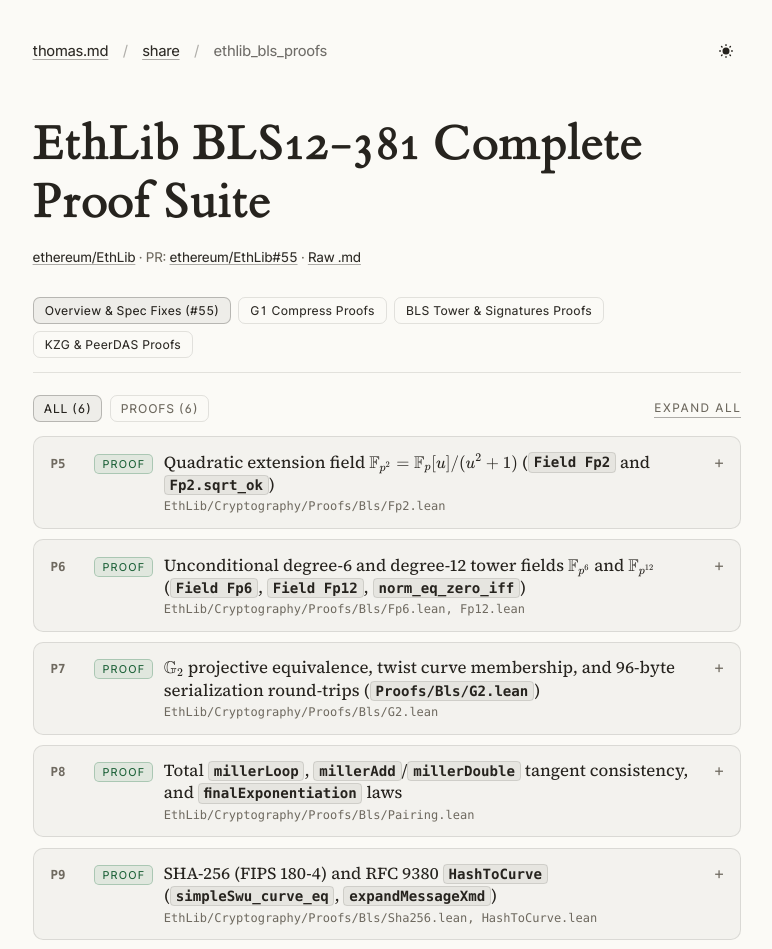
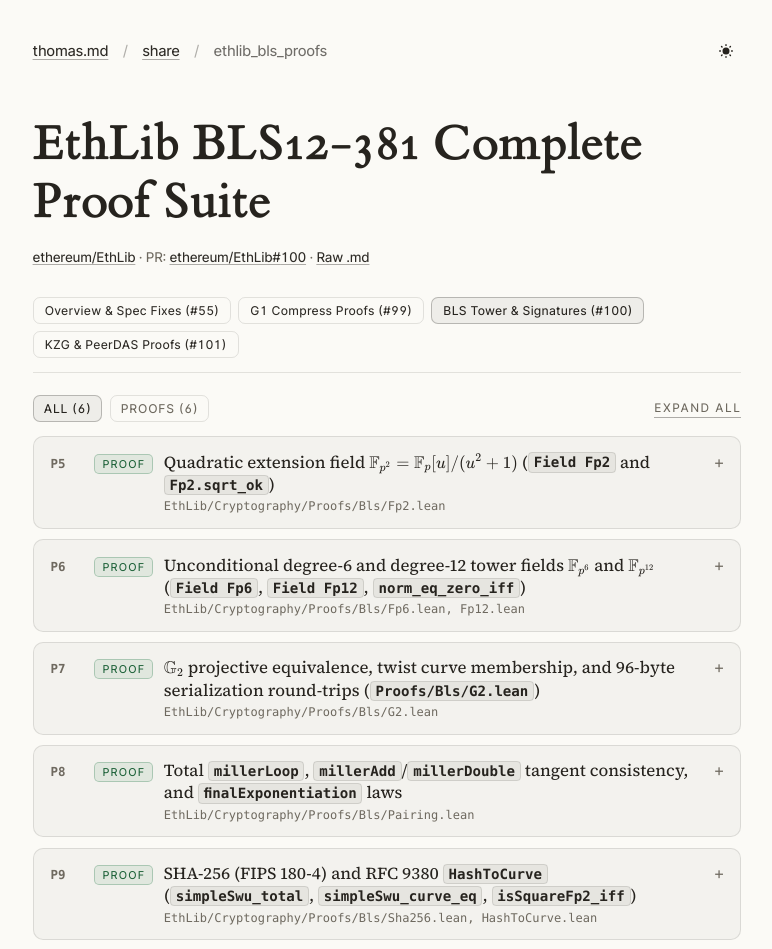
Before and after one commit to Th0rgal/share.thomas.md, a Next.js app: page /ethlib_bls_proofs in a window 1280 px wide. Shown: the top 949 px of the page, without its empty margins (253-1025 px from the left). Built offline with nearby package versions, Linux system fonts and the light colour scheme.

Commit message:
chore(ethlib): link PRs #55, #99, #100, #101 and add simpleSwu_total

```diff
--- a/app/ethlib_audit_report/ReportClient.tsx
+++ b/app/ethlib_audit_report/ReportClient.tsx
@@ -327,19 +327,19 @@ export default function ReportClient({
           href="/ethlib_compress_proofs"
           className={`report-tab ${activeTab === "compress" ? "is-active" : ""}`}
         >
-          G1 Compress Proofs
+          G1 Compress Proofs (#99)
         </a>
         <a
           href="/ethlib_bls_proofs"
           className={`report-tab ${activeTab === "bls" ? "is-active" : ""}`}
         >
-          BLS Tower &amp; Signatures Proofs
+          BLS Tower &amp; Signatures (#100)
         </a>
         <a
           href="/ethlib_kzg_xmss_proofs"
           className={`report-tab ${activeTab === "kzg" ? "is-active" : ""}`}
         >
-          KZG &amp; PeerDAS Proofs
+          KZG &amp; PeerDAS Proofs (#101)
         </a>
       </nav>
 
--- a/app/ethlib_audit_report/data.ts
+++ b/app/ethlib_audit_report/data.ts
@@ -186,22 +186,22 @@ theorem pairing_zero_left (q : G2) : pairing G1.zero q = Fp12.one`,
     id: 'P9',
     severity: 'Proof',
     component: 'EthLib/Cryptography/Proofs/Bls/Sha256.lean, HashToCurve.lean',
-    title: 'SHA-256 (FIPS 180-4) and RFC 9380 `HashToCurve` (`simpleSwu_curve_eq`, `expandMessageXmd`)',
+    title: 'SHA-256 (FIPS 180-4) and RFC 9380 `HashToCurve` (`simpleSwu_total`, `simpleSwu_curve_eq`, `isSquareFp2_iff`)',
     issue:
-      'Neither `Bls/Sha256.lean` nor `Bls/HashToCurve.lean` had a proof file. In particular, the simplified SWU map onto the 3-isogenous curve $E\' : y^2 = x^3 + A\'x + B\'$ requires verifying the polynomial identity $g(x_2) = Z^3 u^6 g(x_1)$ over $\\mathbb{F}_{p^2}$.',
+      'Neither `Bls/Sha256.lean` nor `Bls/HashToCurve.lean` had a proof file. In particular, the simplified SWU map onto the 3-isogenous curve $E\' : y^2 = x^3 + A\'x + B\'$ requires proving both the polynomial identity $g(x_2) = Z^3 u^6 g(x_1)$ and totality (`simpleSwu_total`) showing that at least one of $g(x_1(u))$ or $g(x_2(u))$ is a square in $\\mathbb{F}_{p^2}$ for every $u \\in \\mathbb{F}_{p^2}$.',
     codeLang: 'lean',
-    codeSnippet: `theorem swuG_x2_eq (u : Fp2) (h : (swuDenom u).isZero = false) :
+    codeSnippet: `theorem isSquareFp2_iff (a : Fp2) :
+    isSquareFp2 a = true ↔ ∃ b : Fp2, b * b = a
+theorem swuG_x2_eq (u : Fp2) (h : (swuDenom u).isZero = false) :
     swuG (swuX2 u) = (Z * (u * u)) ^ 3 * swuG (swuX1 u)
-
-theorem simpleSwu_curve_eq {u : Fp2} {p : Fp2 × Fp2}
-    (h : simpleSwu u = .ok p) :
-    p.2 * p.2 = swuG p.1`,
+theorem simpleSwu_total (u : Fp2) :
+    ∃ p : Fp2 × Fp2, simpleSwu u = .ok p ∧ p.2 * p.2 = swuG p.1`,
     options: [
-      '`Proofs/Bls/Sha256.lean`: proves `bytesBEToU32_u32ToBytesBE`, `u32ToBytesBE_bytesBEToU32`, `padLength_mod_64`, `padLength_gt`, `hash_size`, and kernel-checked FIPS 180-4 KATs.',
-      '`Proofs/Bls/HashToCurve.lean`: proves `expandMessageXmd` RFC 9380 guards, `isSquareFp2_sound`, `swuG_x2_eq`, unconditional `simpleSwu_curve_eq` on `.ok p`, and `psi`/`psi2`/`clearCofactor` identity laws.'
+      '`Proofs/Bls/Sha256.lean`: proves `bytesBEToU32_u32ToBytesBE`, `u32ToBytesBE_bytesBEToU32`, `padLength_mod_64`, `padLength_gt`, `hash_size`, bitwise `ch_self`/`maj_self`/`maj_comm` (no `bv_decide`), and kernel-checked (`decide +kernel`) FIPS 180-4 KATs.',
+      '`Proofs/Bls/HashToCurve.lean`: proves `expandMessageXmd` RFC 9380 guards, `isSquare_iff`, `isSquareFp2_iff`, `sq_or_neg_sq`, `sqrt_of_norm_sq`, `swuG_x2_eq`, `simpleSwu_curve_eq`, `simpleSwu_total`, and `psi`/`psi2`/`clearCofactor` identity laws.'
     ],
     recommendation:
-      'All theorems proved in-kernel in `Proofs/Bls/Sha256.lean` and `Proofs/Bls/HashToCurve.lean`.'
+      '57/57 tight specifications proved in `Proofs/Bls/Sha256.lean` (19/19) and `Proofs/Bls/HashToCurve.lean` (38/38) with 0 warnings.'
   },
   {
     id: 'P10',
--- a/app/ethlib_bls_proofs/page.tsx
+++ b/app/ethlib_bls_proofs/page.tsx
@@ -22,9 +22,10 @@ export default function EthLibBlsProofsPage() {
   return (
     <ReportClient
       title="EthLib BLS12-381 Complete Proof Suite"
-      subtitle="Unconditional Fp2/Fp6/Fp12 Field instances, G2 96-byte serialization round-trips, total optimal Ate pairing specs, SHA-256 KATs, SWU curve proofs, and BLS signatures."
       items={BLS_PROOFS}
-      mdPath="/ethlib_bls_proofs.md"
+      prNumber={100}
+      rawMdHref="/ethlib_bls_proofs.md"
+      activeTab="bls"
     />
   );
 }
--- a/app/ethlib_compress_proofs/page.tsx
+++ b/app/ethlib_compress_proofs/page.tsx
@@ -22,9 +22,10 @@ export default function EthLibCompressProofsPage() {
   return (
     <ReportClient
       title="EthLib BLS12-381 G1 Compression Proofs"
-      subtitle="Eliminating all 8 bv_decide solver axioms and proving converse canonical round-trip theorems in Proofs/Bls/Compress.lean."
       items={COMPRESS_PROOFS}
-      mdPath="/ethlib_compress_proofs.md"
+      prNumber={99}
+      rawMdHref="/ethlib_compress_proofs.md"
+      activeTab="compress"
     />
   );
 }
--- a/app/ethlib_kzg_xmss_proofs/page.tsx
+++ b/app/ethlib_kzg_xmss_proofs/page.tsx
@@ -22,9 +22,10 @@ export default function EthLibKzgXmssProofsPage() {
   return (
     <ReportClient
       title="EthLib KZG & XMSS Proof Suite"
-      subtitle="EIP-4844 & EIP-7594 PeerDAS KZG polynomial evaluation homomorphisms, g1LincombPoints validation, vanishing polynomials, ceremony checks, and XMSS Blake2s KATs."
       items={KZG_XMSS_PROOFS}
-      mdPath="/ethlib_kzg_xmss_proofs.md"
+      prNumber={101}
+      rawMdHref="/ethlib_kzg_xmss_proofs.md"
+      activeTab="kzg"
     />
   );
 }
```
